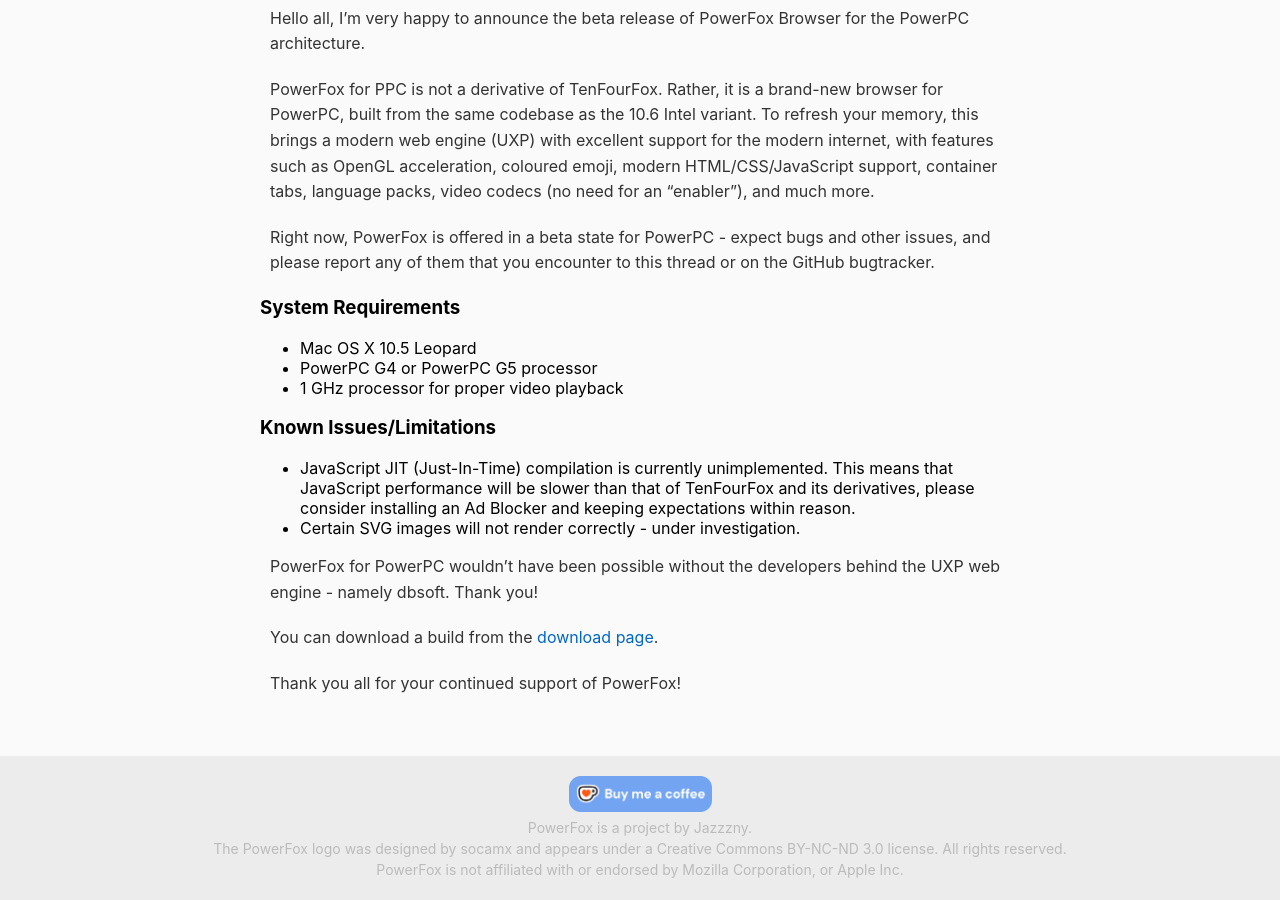
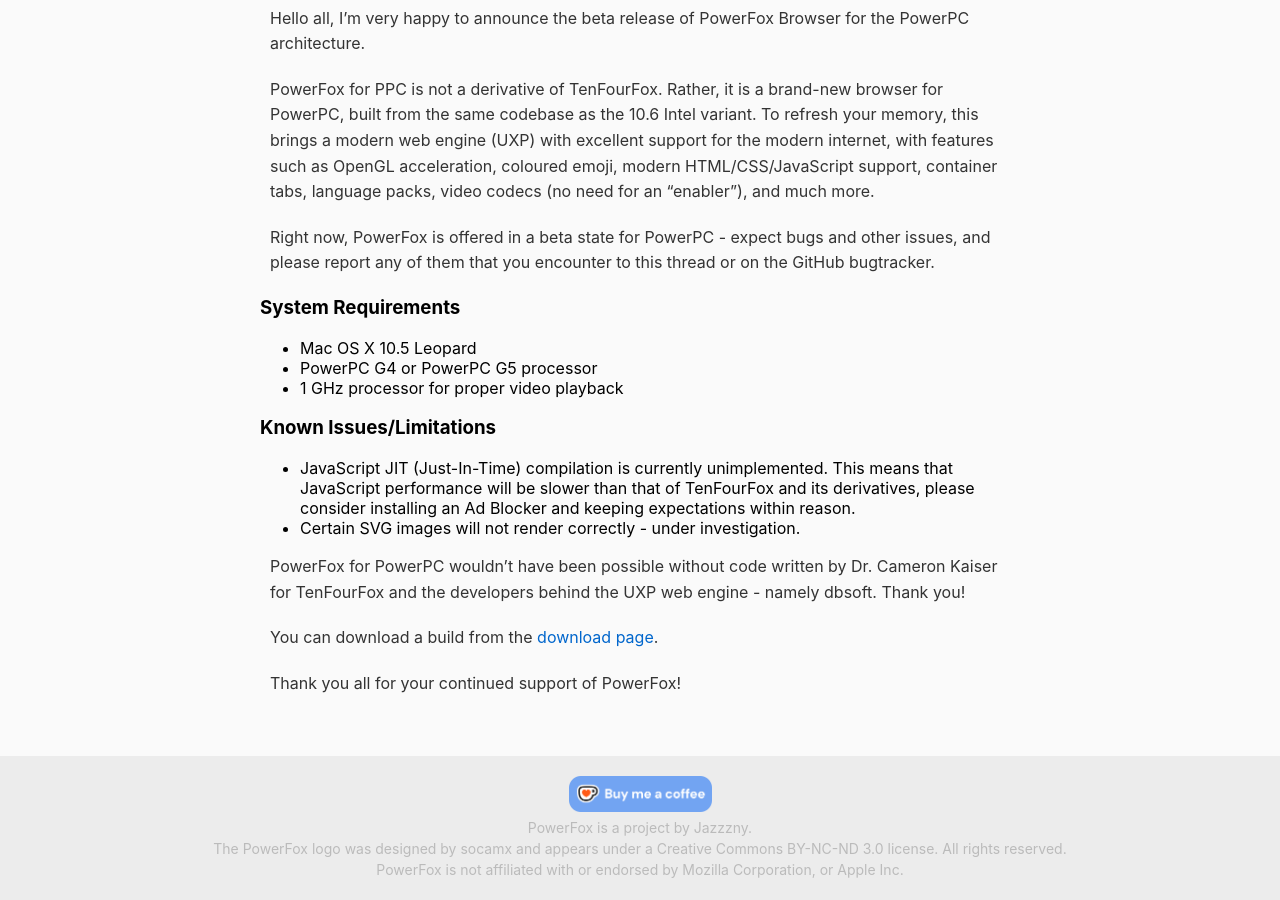
Before and after one commit to Jazzzny/powerfox-website, a Jekyll site: the page built from _posts/2026-01-28-powerfox-for-powerpc.md, in a window 1280 px wide and 900 px high, scrolled down 790 px. Built offline with Jekyll 4.4.1, drawn with Linux system fonts in a browser that asks for light colours; some web fonts are replaced.

Commit message:
Add name

```diff
--- a/_posts/2026-01-28-powerfox-for-powerpc.md
+++ b/_posts/2026-01-28-powerfox-for-powerpc.md
@@ -25,7 +25,7 @@
 - Certain SVG images will not render correctly - under investigation.
 
 
-PowerFox for PowerPC wouldn't have been possible without the developers behind the UXP web engine - namely dbsoft. Thank you!
+PowerFox for PowerPC wouldn't have been possible without code written by Dr. Cameron Kaiser for TenFourFox and the developers behind the UXP web engine - namely dbsoft. Thank you!
 
 You can download a build from the <a href="{{ site.baseurl }}/download.html">download page</a>.
 
```
